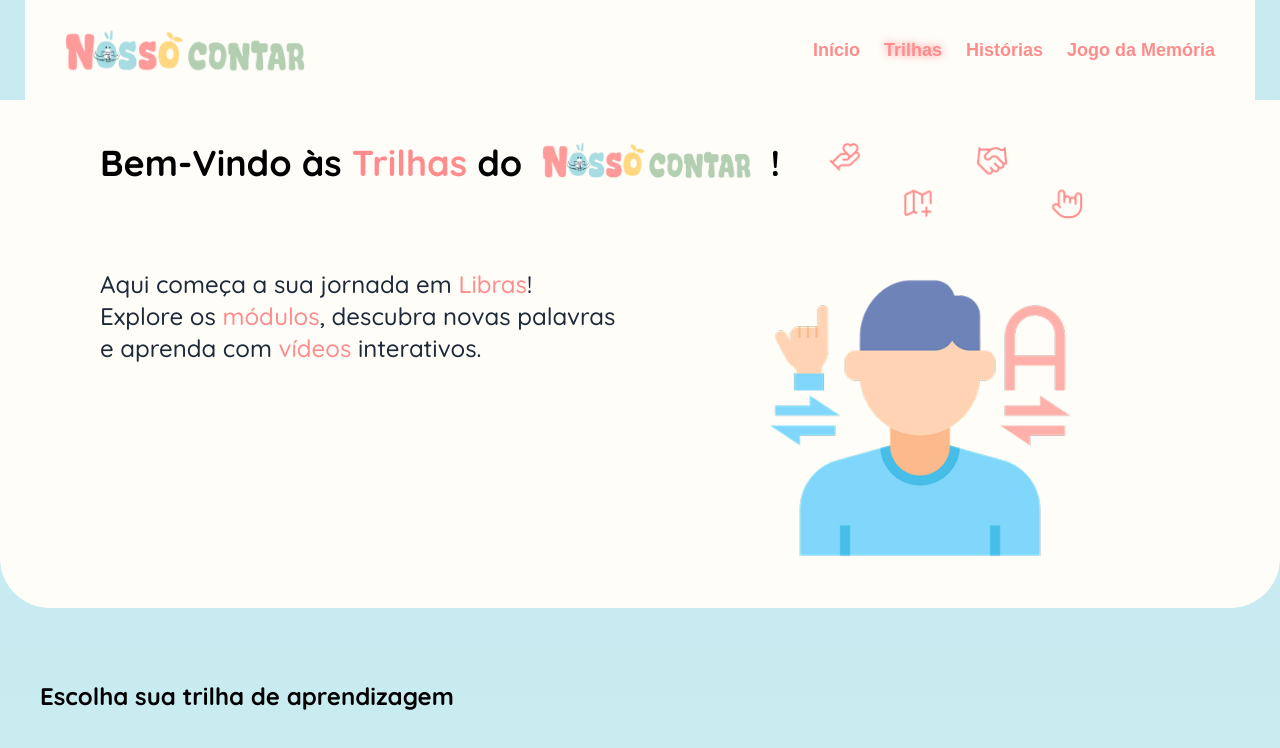
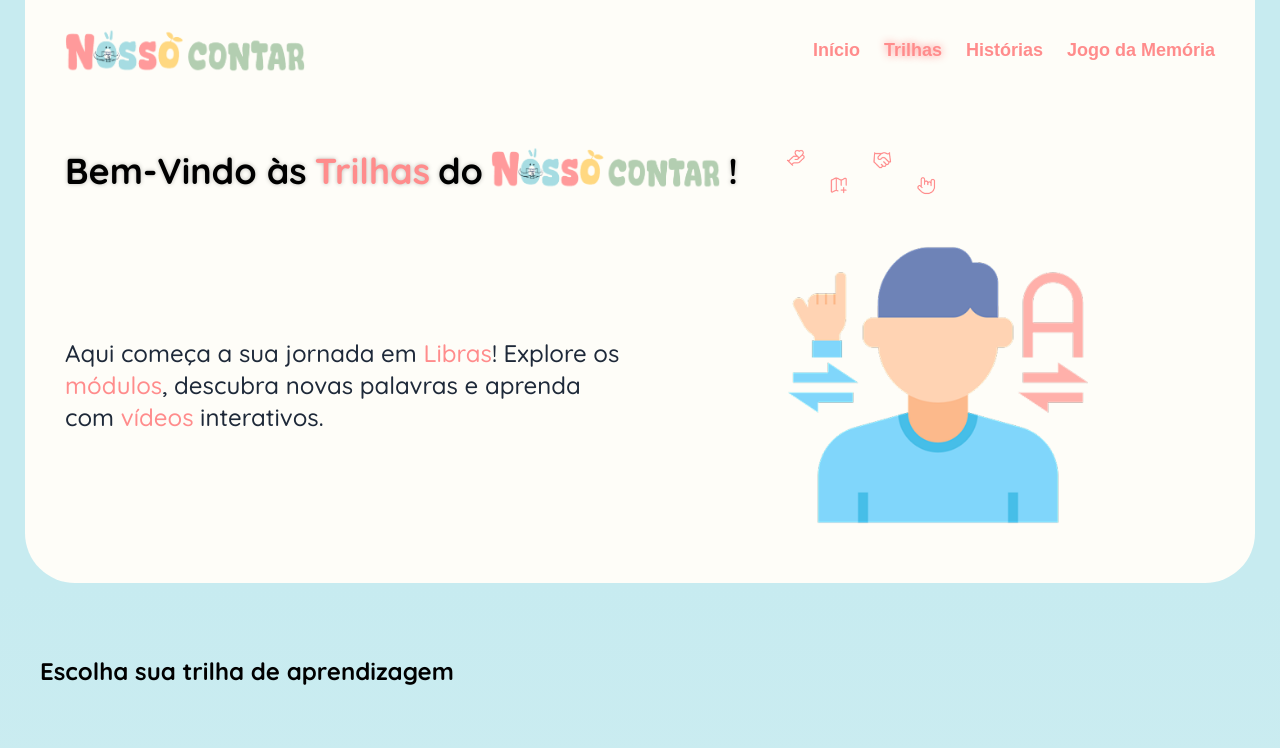
Before and after one commit to laiscoutinho/nosso-contar, a React (Vite) app: page /trilhas in a window 1280 px wide. Shown: the top 748 px of the page. Built offline with nearby package versions, Linux system fonts and the light colour scheme; a web font is replaced by a local one.

Commit message:
style: modify trails main div

```diff
--- a/src/pages/Trails/view.jsx
+++ b/src/pages/Trails/view.jsx
@@ -39,38 +39,36 @@ const TrailsView = () => {
 
     return (
         <>
-            <main className="relative h-auto mb-0 px-6 md:px-25 py-10
+            <main className="relative h-auto ml:h-[80vh] mb-0 px-6 md:px-10 py-12
                     bg-(--white-soft)
+                    text-start
                     rounded-bl-[50px] rounded-br-[50px]
-                            flex flex-col gap-12
+                    flex flex-col items-start justify-center gap-7 md:gap-10
+                    layout-margin
                     overflow-hidden
                 ">
 
                 <div className=" w-full flex items-start space-between gap-6 md:gap-12 flex-nowrap ">
-                    <div className='flex flex-nowrap'>
+                    <div className='flex flex-nowrap gap-4'>
                         {/* Título */}
                         <h2 className="
                             text-base sm:text-2xl md:text-4xl
                             font-bold leading-tight
                             max-w-full text-left
+                            [text-shadow:0px_0px_4px_rgba(0,0,0,0.25)]
+                            flex gap-2 justify-center items-center
                         ">
                             Bem-Vindo às
                             <span className="text-(--pink-strong)"> Trilhas </span> do
-                        </h2>
+
                             {/* Logo */}
                             <img
                                 src={Logo}
                                 alt="Logo"
                                 className="
-                                h-full max-h-10 ml-5 mr-5
-                                object-contain select-none
+                                    h-6 md:h-11 inline-block -translate-y-1 select-none
                                 "
                             />
-                        <h2 className="
-                            text-base sm:text-2xl md:text-4xl
-                            font-bold leading-tight
-                            max-w-full text-left
-                        ">
                             !
                         </h2>
                     </div>
@@ -81,8 +79,9 @@ const TrailsView = () => {
                             src={iconsHandTitle}
                             alt="Ícones"
                             className="
-                                h-full max-h-20
-                                object-contain select-none
+                                max-w-[100px] md:max-w-[120px] lg:max-w-[150px]
+                                w-full h-auto
+                                select-none
                             "
                         />
                     </div>
@@ -91,7 +90,7 @@ const TrailsView = () => {
                 {/* ===== CONTENT SECTION ===== */}
                 <div className="
                     w-full flex flex-col md:flex-row
-                    items-center md:items-start
+                    items-center
                     justify-between gap-10
                 ">
 
```
Lines whose indentation alone changed are shown as unchanged.
